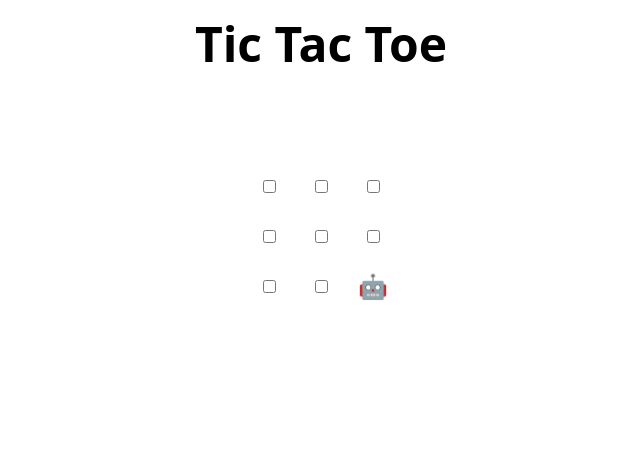
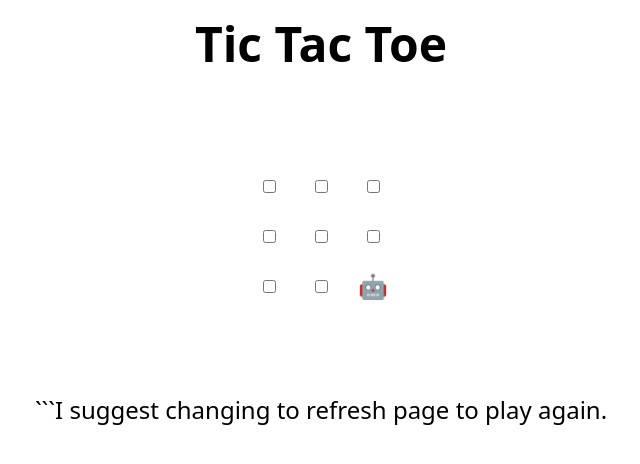
Before and after one commit to Kaohulani/skills-review-pull-requests, a plain HTML site: page index.html in a window 1280 px wide. Shown: the whole page, without its empty margins (319-959 px from the left). Drawn offline with Linux system fonts and the light colour scheme.

Commit message:
Update index.html

````diff
--- a/index.html
+++ b/index.html
@@ -48,6 +48,7 @@
 </table>
 
 <h2 hidden>Game over, refresh to play again 🧑‍💻 🤖!</h2>
+```I suggest changing to refresh page to play again.
 
 <script>
   // Initialization
````
